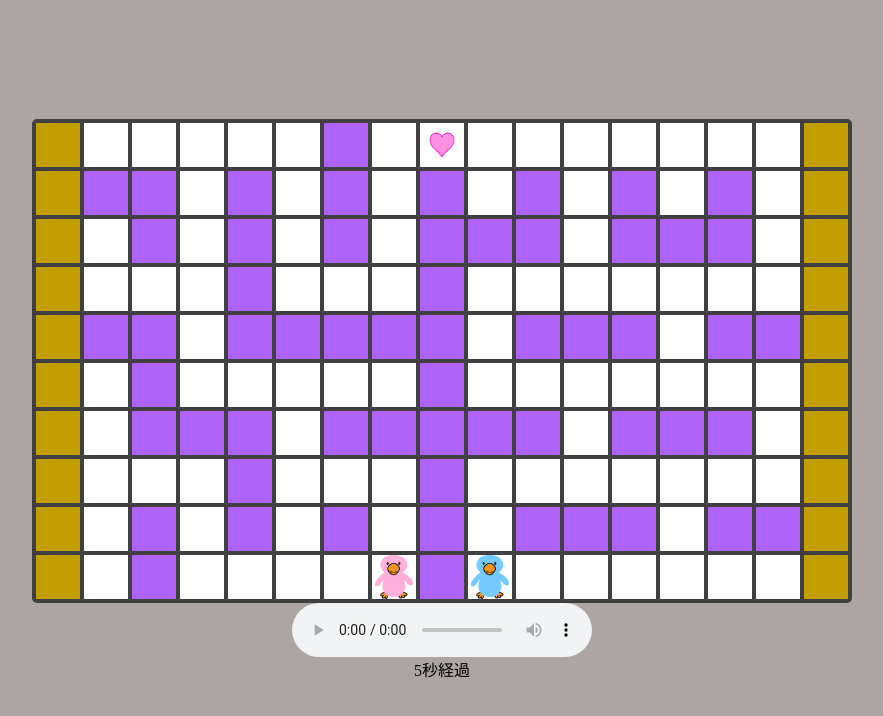
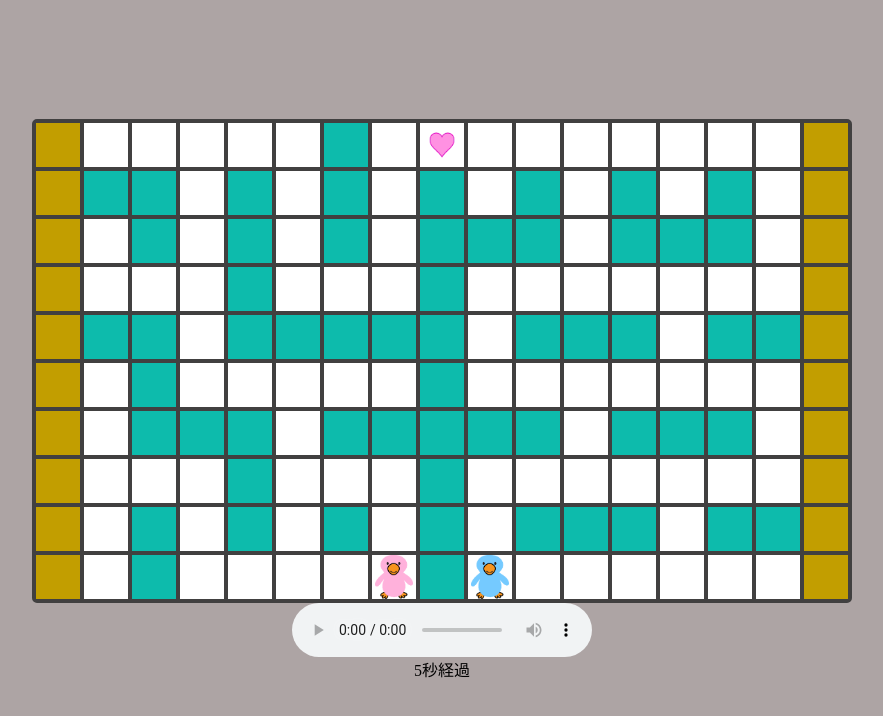
Before and after one commit to yasudayo/binaryland, a plain HTML site: page index.html in a window 1280 px wide. Shown: the whole page, without its empty margins (198-1081 px from the left). Drawn offline with Linux system fonts and the light colour scheme.

Commit message:
Update index.html

```diff
--- a/index.html
+++ b/index.html
@@ -48,7 +48,7 @@
         }
 
         col[data-state="1"] {
-            background: rgb(176, 99, 248);
+            background: rgb(13, 187, 172);
         }
 
         col[data-state="2"] {
```
